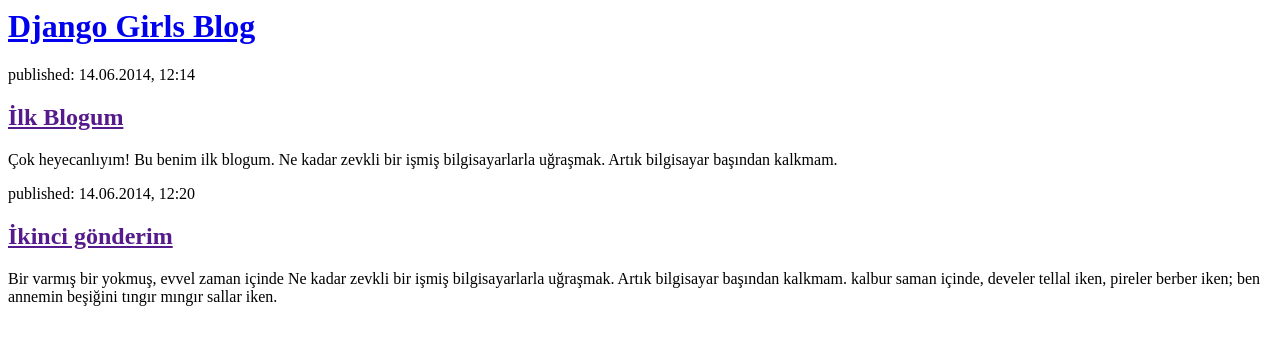
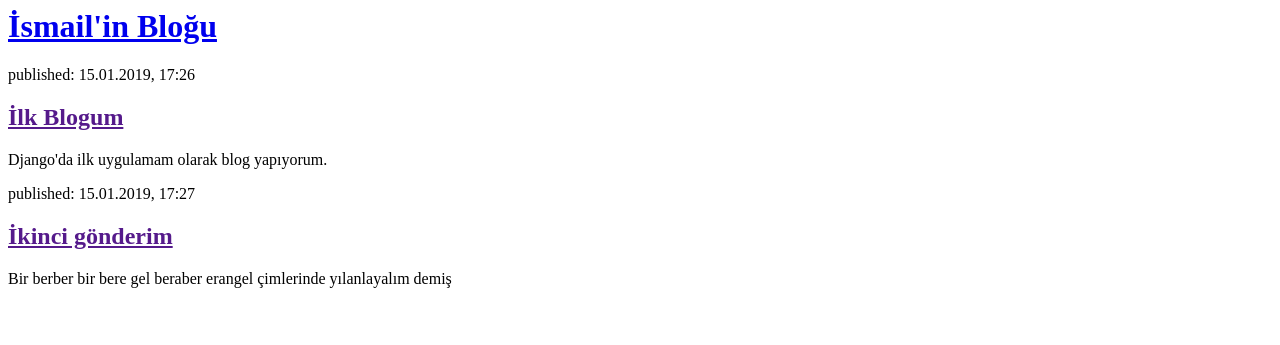
Before and after one commit to ismailpehlevan/my-first-blog, a Django app: page / in a window 1280 px wide. Shown: the top 345 px of the page. Run offline with Django 3.2, Linux system fonts and the light colour scheme.

Commit message:
Bir kaç ufak böceği ezdim

```diff
--- a/blog/templates/blog/post_list.html
+++ b/blog/templates/blog/post_list.html
@@ -1,21 +1,21 @@
 <html>
     <head>
-        <title>Django Girls blog</title>
+        <title>İsmail'in Bloğu</title>
     </head>
     <body>
         <div>
-            <h1><a href="/">Django Girls Blog</a></h1>
+            <h1><a href="/">İsmail'in Bloğu</a></h1>
         </div>
         <div>
-            <p>published: 14.06.2014, 12:14</p>
+            <p>published: 15.01.2019, 17:26</p>
             <h2><a href="">İlk Blogum</a></h2>
-            <p>Çok heyecanlıyım! Bu benim ilk blogum. Ne kadar zevkli bir işmiş bilgisayarlarla uğraşmak. Artık bilgisayar başından kalkmam. </p>
+            <p>Django'da ilk uygulamam olarak blog yapıyorum.</p>
         </div>
 
         <div>
-            <p>published: 14.06.2014, 12:20</p>
+            <p>published: 15.01.2019, 17:27</p>
             <h2><a href="">İkinci gönderim</a></h2>
-            <p>Bir varmış bir yokmuş, evvel zaman içinde Ne kadar zevkli bir işmiş bilgisayarlarla uğraşmak. Artık bilgisayar başından kalkmam. kalbur saman içinde, develer tellal iken, pireler berber iken; ben annemin beşiğini tıngır mıngır sallar iken.</p>
+            <p>Bir berber bir bere gel beraber erangel çimlerinde yılanlayalım demiş</p>
         </div>
     </body>
 </html>
```
